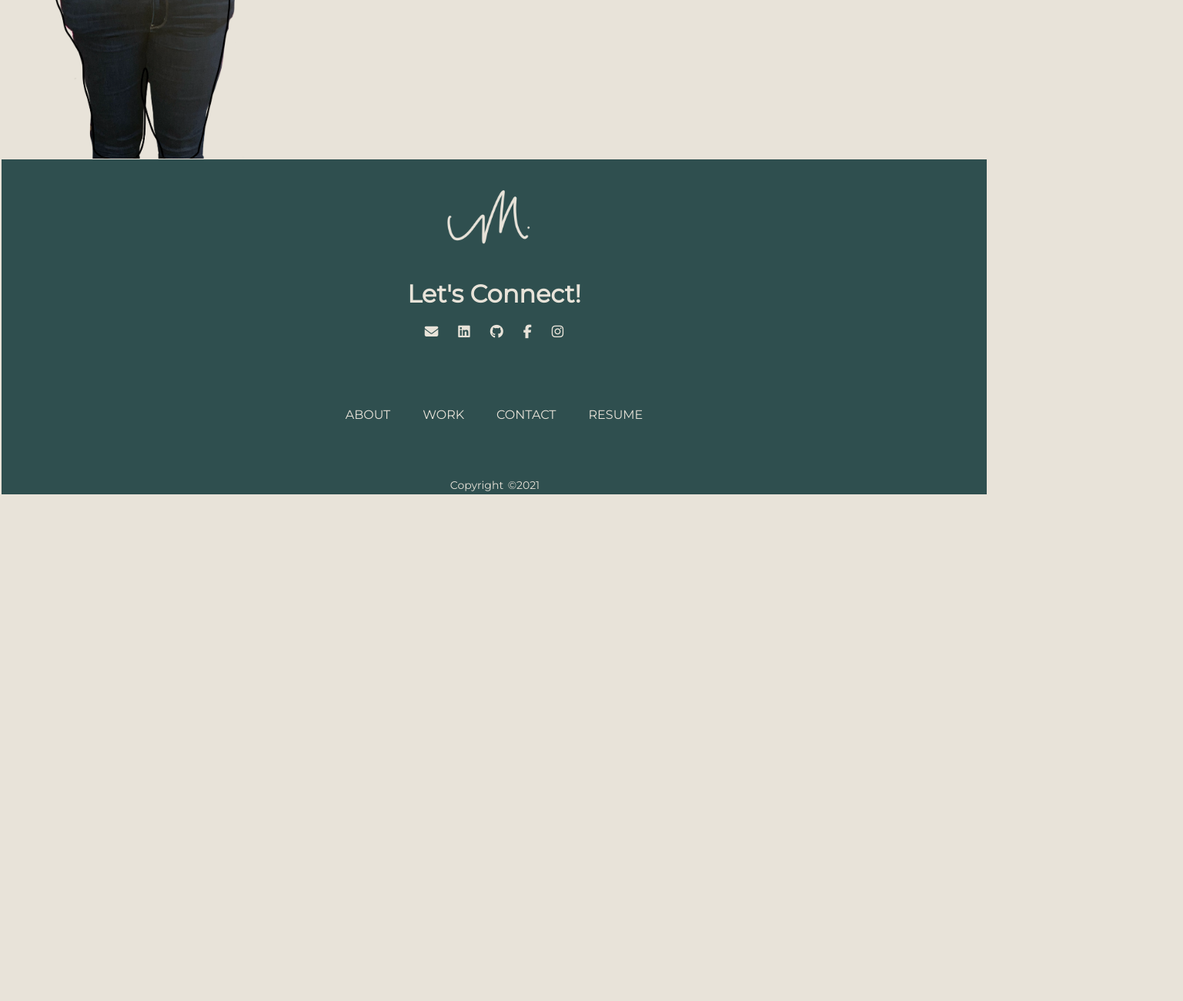
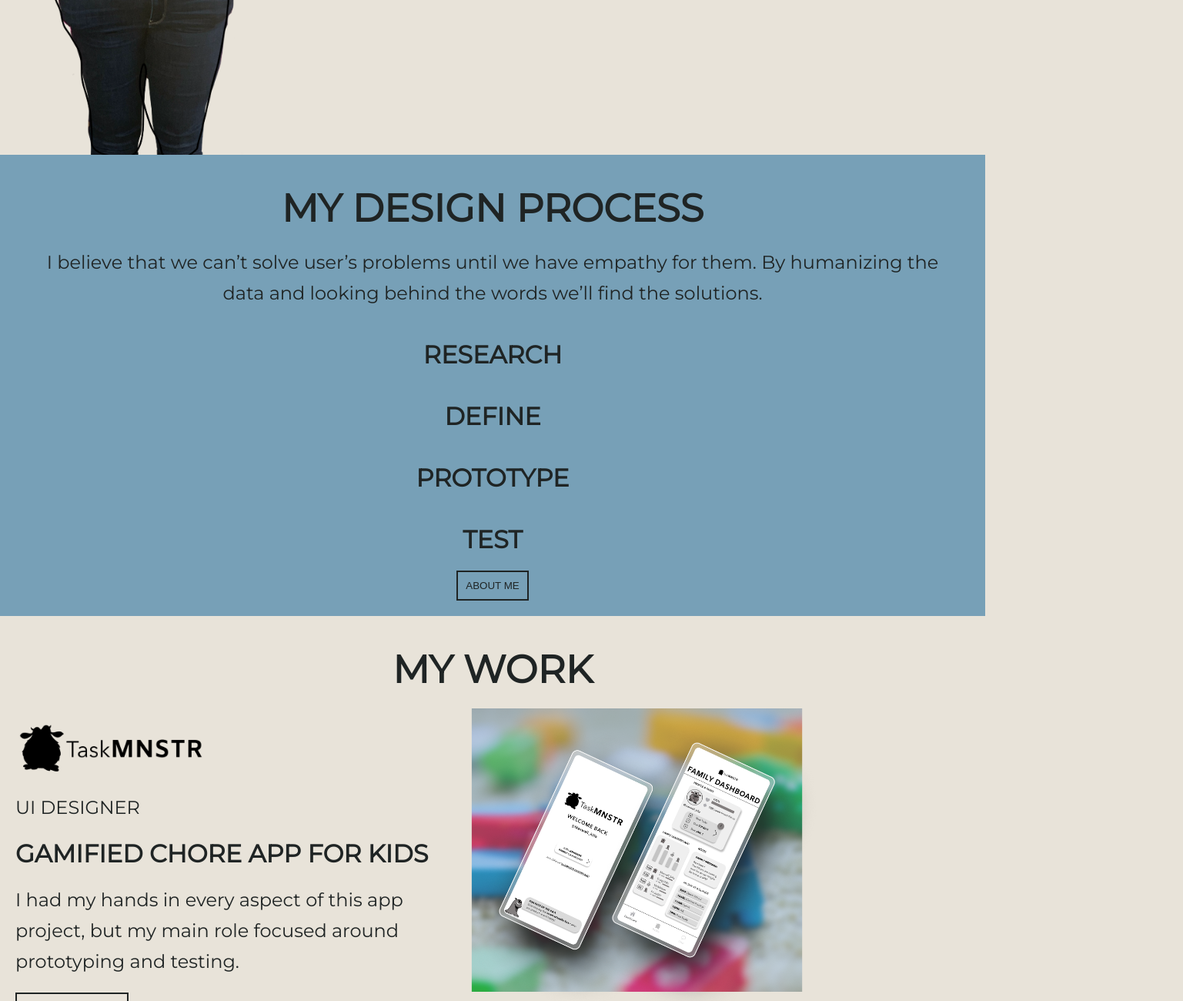
Before and after one commit to maddy2r/UX_UI_HW_18, a plain HTML site: page index.html in a window 1280 px wide. Shown: the part 599-1899 px from the top of the page at 77% size, 1537 px wide, since content can reach past the window. Before the commit the page ends 1243 px from the top, so only its background shows below. Drawn offline with Linux system fonts and the light colour scheme.

Commit message:
'design process' & 'my work' HTML sections & 'design process' css
added photos for my work sections, created HTML for 'my design process' & 'my work" sections. created css for 'my design process' section & started css for 'my work' section.

```diff
--- a/css/style.css
+++ b/css/style.css
@@ -1,6 +1,5 @@
 *{
   margin: 0;
-  padding: 1px;
   list-style: none;
   text-decoration: none;
   box-sizing: border-box;
@@ -98,6 +97,134 @@ footer{
   line-height: 40px;
 }
 
+/* MY DESIGN PROCESS */
+.myDesignProcess {
+background-color: #77a0b7;
+padding: 20px;
+margin-bottom: 20px;
+}
+.process h1{
+  font-weight: bolder;
+  font-size: 50px;
+  line-height: 60px;
+  display: flex;
+  justify-content: center;
+  text-align: center;
+  padding: 20px;
+  padding-bottom: 0;
+}
+.process p{
+  font-weight: 400;
+  font-size: 24px;
+  line-height: 40px;
+  display: flex;
+  justify-content: center;
+  text-align: center;
+  margin: auto;
+  padding: 20px;
+}
+.myProcess {
+  margin: 0 auto;
+  display: flex;
+  justify-content: center;
+  font-weight: 600;
+  font-size: 32px;
+  line-height: 40px;
+  padding: 20px;
+}
+.aboutMeButton {
+  margin: 0 auto;
+  display: block;
+  background-color: transparent;
+  background-repeat: no-repeat;
+  border: 2px solid #1f2424;
+  padding: 10px;
+  cursor: pointer;
+  overflow: hidden;
+}
+.aboutMeButton a{
+  text-align: center;
+  text-decoration: none;
+  transform: color .4s ease;
+  color: #1f2424;
+}
+.aboutMeButton a:hover {
+  color: #e8e3d9;
+}
+
+/* MY WORK */
+.myWork h1{
+  font-weight: bolder;
+  font-size: 50px;
+  line-height: 60px;
+  display: flex;
+  justify-content: center;
+  text-align: center;
+  padding: 20px;
+  padding-bottom: 20px;
+}
+.workContent1 {
+  padding: 20px;
+  grid-area: taskMNSTR1;
+}
+.workContent1 img {
+  width: 44%;
+  margin-bottom: 20px;
+}
+.workContent1 p {
+  font-weight: 400;
+  font-size: 24px;
+  line-height: 40px;
+  display: flex;
+  justify-content: flex-start;
+  text-align: flex-start;
+  margin: auto;
+  margin-bottom: 20px;
+}
+.workContent1 h2 {
+  font-weight: 600;
+  font-size: 32px;
+  line-height: 40px;
+  display: flex;
+  justify-content: flex-start;
+  text-align: flex-start;
+  margin: auto;
+  margin-bottom: 20px;
+}
+
+.workPrototype1 {
+  grid-area: taskMNSTR2;
+}
+.workGrid {
+  display: grid;
+  grid-template-areas: 'taskMNSTR1 taskMNSTR2';
+}
+.caseStudyButtons {
+  background-color: transparent;
+  background-repeat: no-repeat;
+  border: 2px solid #1f2424;
+  padding: 10px;
+  cursor: pointer;
+  overflow: hidden;
+  display: flex;
+  justify-content: flex-start;
+  align-items: flex-start;
+}
+.caseStudyButtons a{
+  text-align: center;
+  text-decoration: none;
+  transform: color .4s ease;
+  color: #1f2424;
+}
+.caseStudyButtons a:hover {
+  color: #daa520;
+}
+.workPrototype1 img{
+  width: 50%;
+}
+
+
+
 /* FOOTER */
 .footer-logo{
   display: flex;
--- a/index.html
+++ b/index.html
@@ -35,6 +35,53 @@
         </div>
     </section>
 
+    <section class="myDesignProcess">
+        <div class="process">
+            <h1>MY DESIGN PROCESS</h1>
+            <p>I believe that we can’t solve user’s problems until we have empathy for them. By humanizing the data and looking behind the words we’ll find the solutions.</p>
+            <span class="myProcess">RESEARCH</span>
+            <span class="myProcess">DEFINE</span>
+            <span class="myProcess">PROTOTYPE</span>
+            <span class="myProcess">TEST</span>
+        </div>
+        <button class="aboutMeButton"><a href="#">ABOUT ME</a></button>
+    </section>
+
+    <section class="myWork">
+        <h1>MY WORK</h1>
+        <div class="workGrid">
+            <div class="workContent1">
+                <img src="../UX_UI_HW_18/images/TaskMNSTR Logo.png" alt="TaskMNSTR logo">
+                <p>UI DESIGNER</p>
+                <h2>GAMIFIED CHORE APP FOR KIDS</h2>
+                <p>I had my hands in every aspect of this app project, but my main role focused around prototyping and testing.</p>
+                <button class="caseStudyButtons"><a href="#">VIEW CASE STUDY</a></button>
+            </div>
+            <div class="workPrototype1">
+                <img src="../UX_UI_HW_18/images/TaskMNTR.png" alt="TaskMNSTR prototype">
+            </div>
+
+            <div>
+                <img src="../UX_UI_HW_18/images/HSCO logo.png" alt="Humane Society of Central Oregon logo">
+                <p>UX RESEARCHER</p>
+                <h2>NONPROFIT PET ADOPTION REBRAND</h2>
+                <p>We created a responsive website with visually engaging pet listings to encourage users to fill out and complete the adoption paperwork online.</p>
+                <button class="caseStudyButtons"><a href="#">VIEW CASE STUDY</a></button>            </div>
+            <div>
+                <img src="../UX_UI_HW_18/images/hsco.png" alt="HSCO prototype">
+            </div>
+
+            <div>
+                <img src="../UX_UI_HW_18/images/DOI logo.png" alt="Dept. of Interior logo">
+                <p>UX RESEARCHER & UI DESIGNER</p>
+                <h2>BRING THE INTERIOR OUTSIDE</h2>
+                <p>Little known fact, the U.S. Deptartment of Interior manages our natural resources and honors trust responsibilites... who knew.. that’s why they needed a rebrand focused on educating the public.</p>
+                <button class="caseStudyButtons"><a href="#">VIEW CASE STUDY</a></button>            </div>
+            <div>
+                <img src="../UX_UI_HW_18/images/DOI.png" alt="Dept. of Interior prototype">
+            </div>
+        </div>
+    </section>
 
     <footer>
         <div class="footer-logo">
```
Also changed, not shown: images/DOI logo.png (added), images/DOI.png (added), images/HSCO logo.png (added), images/TaskMNSTR Logo.png (added), images/TaskMNTR.png (added), images/hsco.png (added).
